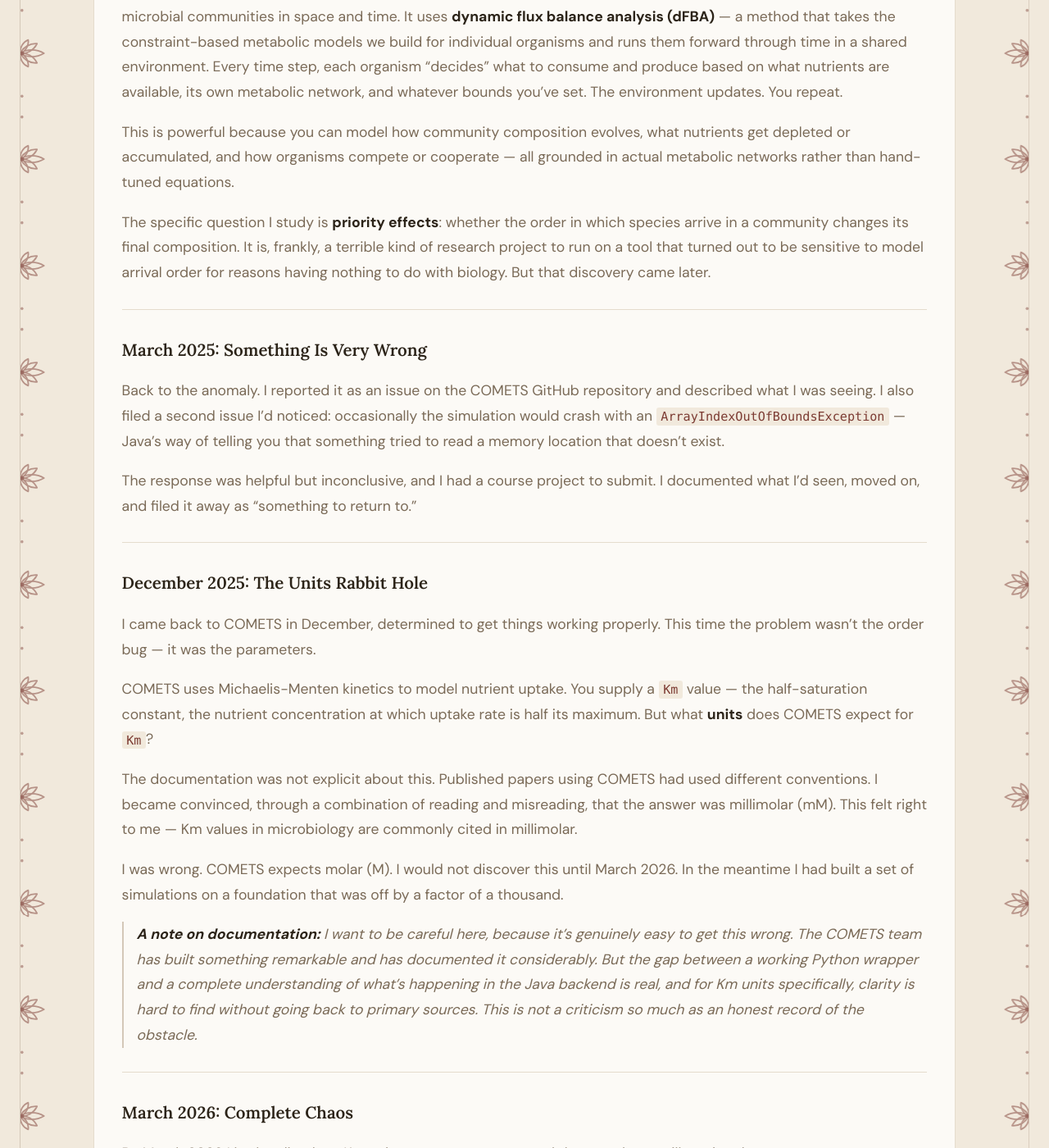
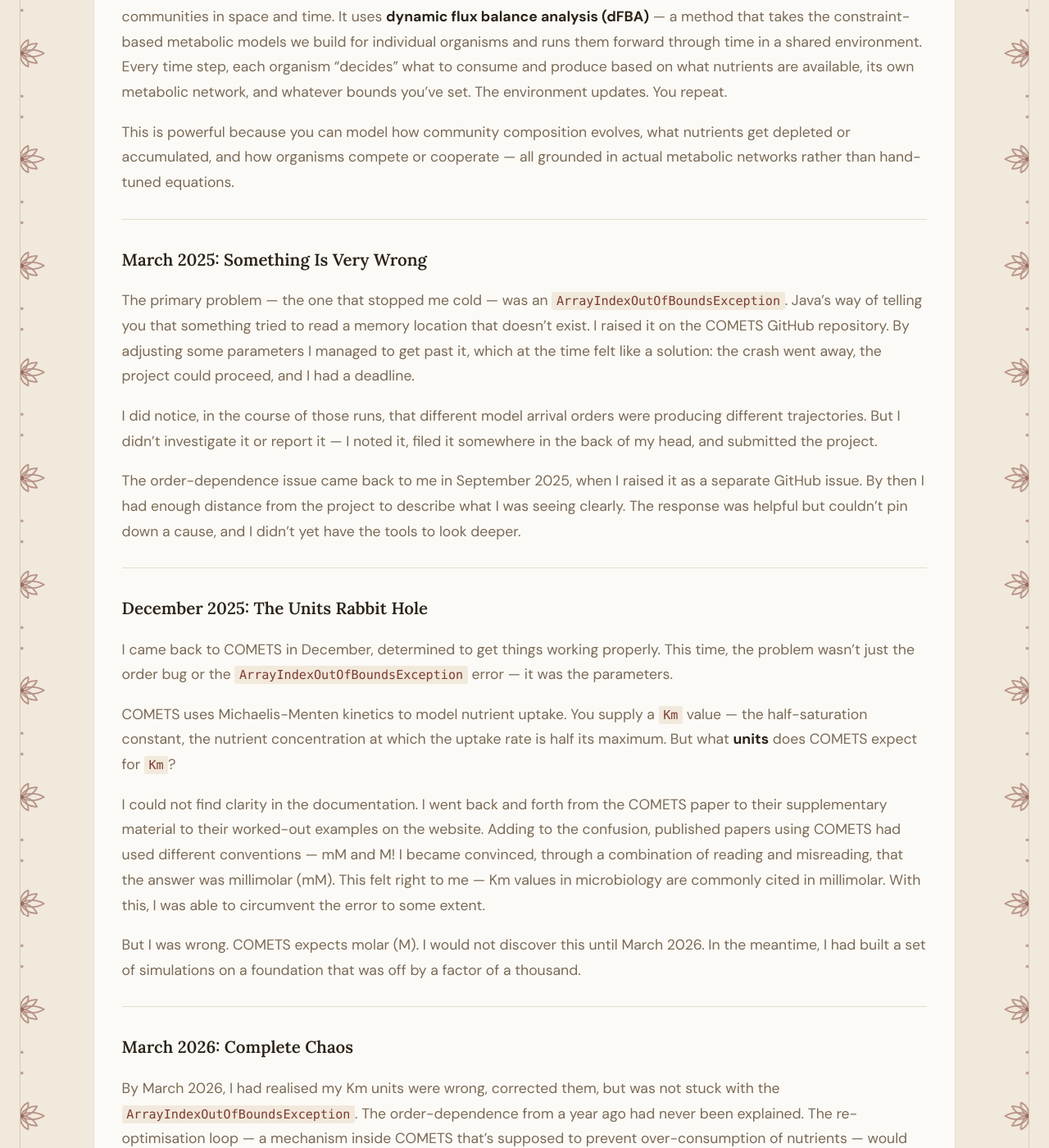
Before and after one commit to SandhyaVasu/SandhyaVasu.github.io, a Jekyll site: the page built from _posts/2026-09-03-comets_bugs.md, in a window 1280 px wide and 1400 px high, scrolled down 1097 px. Shown: the whole window at 82% size. Built offline with Jekyll 4.4.1, drawn with Linux system fonts in a browser that asks for light colours; some of the changed text lies outside the part shown.

Commit message:
Revise summary and clarify COMETS bug descriptions
Updated summary for clarity and corrected terminology regarding COMETS. Improved descriptions of bugs and fixes related to nutrient uptake and model order dependence.

```diff
--- a/_posts/2026-09-03-comets_bugs.md
+++ b/_posts/2026-09-03-comets_bugs.md
@@ -3,18 +3,18 @@
 date: 2026-09-07
 category: from-the-lab
 tags: [COMETS, ]
-summary: A year of chasing bugs in COMETS — and what they taught me about floating-point arithmetic, open-source science, and why I love a tool enough to fix it myself
+summary: A year of chasing bugs in COMETS — and what they taught me about floating-point arithmetic, science, and perseverance
 ---
 
 It started with something that should not have been possible.
 
 I was working on a course project in computational systems biology — a relatively simple simulation of three microorganisms, trying to model butyrate production in a community. The goal was straightforward: run dynamic flux balance analysis, see if the organisms grow, see what they produce. I was using COMETS, a well-regarded Java-based platform with a Python wrapper, built by the Segre Lab at Boston University. It had a good reputation. I expected to spend a few hours on setup and then get to the biology.
 
-Instead I found something that made me sit and stare at my screen for a long time.
+Instead, I found something that made me sit and stare at my screen for a long time.
 
 When I added the three species to the simulation in the order A, B, C, I got one set of growth trajectories. When I added them as B, C, A — same species, same parameters, same initial conditions, same everything, just a different order at `t = 0` — I got a completely different result. Not a small floating-point rounding difference. Different trajectories. Curves that diverged and went their own ways.
 
-I had not changed the biology. I had only changed the order of three function calls in a setup script.
+I had not changed the biology. I had only changed the order of the models in the array, and that too at `t = 0`!
 
 This is the story of what I found when I looked into why.
 
@@ -24,45 +24,43 @@
 
 Before I get into the debugging, let me briefly explain what this tool is and why it matters — because it will make the bugs more meaningful.
 
-COMETS (COnstrainedMinimisation of Exchange-Reactions via Triangulated System) is a platform for simulating microbial communities in space and time. It uses **dynamic flux balance analysis (dFBA)** — a method that takes the constraint-based metabolic models we build for individual organisms and runs them forward through time in a shared environment. Every time step, each organism "decides" what to consume and produce based on what nutrients are available, its own metabolic network, and whatever bounds you've set. The environment updates. You repeat.
+COMETS (Computation of Microbial Ecosystems in Time and Space) is an excellent platform for simulating microbial communities in space and time. It uses **dynamic flux balance analysis (dFBA)** — a method that takes the constraint-based metabolic models we build for individual organisms and runs them forward through time in a shared environment. Every time step, each organism "decides" what to consume and produce based on what nutrients are available, its own metabolic network, and whatever bounds you've set. The environment updates. You repeat.
 
 This is powerful because you can model how community composition evolves, what nutrients get depleted or accumulated, and how organisms compete or cooperate — all grounded in actual metabolic networks rather than hand-tuned equations.
-
-The specific question I study is **priority effects**: whether the order in which species arrive in a community changes its final composition. It is, frankly, a terrible kind of research project to run on a tool that turned out to be sensitive to model arrival order for reasons having nothing to do with biology. But that discovery came later.
 
 ---
 
 ## March 2025: Something Is Very Wrong
 
-Back to the anomaly. I reported it as an issue on the COMETS GitHub repository and described what I was seeing. I also filed a second issue I'd noticed: occasionally the simulation would crash with an `ArrayIndexOutOfBoundsException` — Java's way of telling you that something tried to read a memory location that doesn't exist.
+The primary problem — the one that stopped me cold — was an `ArrayIndexOutOfBoundsException`. Java's way of telling you that something tried to read a memory location that doesn't exist. I raised it on the COMETS GitHub repository. By adjusting some parameters I managed to get past it, which at the time felt like a solution: the crash went away, the project could proceed, and I had a deadline.
 
-The response was helpful but inconclusive, and I had a course project to submit. I documented what I'd seen, moved on, and filed it away as "something to return to."
+I did notice, in the course of those runs, that different model arrival orders were producing different trajectories. But I didn't investigate it or report it — I noted it, filed it somewhere in the back of my head, and submitted the project.
+
+The order-dependence issue came back to me in September 2025, when I raised it as a separate GitHub issue. By then I had enough distance from the project to describe what I was seeing clearly. The response was helpful but couldn't pin down a cause, and I didn't yet have the tools to look deeper.
 
 ---
 
 ## December 2025: The Units Rabbit Hole
 
-I came back to COMETS in December, determined to get things working properly. This time the problem wasn't the order bug — it was the parameters.
+I came back to COMETS in December, determined to get things working properly. This time, the problem wasn't just the order bug or the `ArrayIndexOutOfBoundsException` error — it was the parameters.
 
-COMETS uses Michaelis-Menten kinetics to model nutrient uptake. You supply a `Km` value — the half-saturation constant, the nutrient concentration at which uptake rate is half its maximum. But what **units** does COMETS expect for `Km`?
+COMETS uses Michaelis-Menten kinetics to model nutrient uptake. You supply a `Km` value — the half-saturation constant, the nutrient concentration at which the uptake rate is half its maximum. But what **units** does COMETS expect for `Km`?
 
-The documentation was not explicit about this. Published papers using COMETS had used different conventions. I became convinced, through a combination of reading and misreading, that the answer was millimolar (mM). This felt right to me — Km values in microbiology are commonly cited in millimolar.
+I could not find clarity in the documentation. I went back and forth from the COMETS paper to their supplementary material to their worked-out examples on the website. Adding to the confusion, published papers using COMETS had used different conventions — mM and M! I became convinced, through a combination of reading and misreading, that the answer was millimolar (mM). This felt right to me — Km values in microbiology are commonly cited in millimolar. With this, I was able to circumvent the error to some extent.
 
-I was wrong. COMETS expects molar (M). I would not discover this until March 2026. In the meantime I had built a set of simulations on a foundation that was off by a factor of a thousand.
-
-> **A note on documentation:** I want to be careful here, because it's genuinely easy to get this wrong. The COMETS team has built something remarkable and has documented it considerably. But the gap between a working Python wrapper and a complete understanding of what's happening in the Java backend is real, and for Km units specifically, clarity is hard to find without going back to primary sources. This is not a criticism so much as an honest record of the obstacle.
+But I was wrong. COMETS expects molar (M). I would not discover this until March 2026. In the meantime, I had built a set of simulations on a foundation that was off by a factor of a thousand.
 
 ---
 
 ## March 2026: Complete Chaos
 
-By March 2026 I had realised my Km units were wrong, corrected them, and was still getting the `ArrayIndexOutOfBoundsException`. The order-dependence from a year ago had never been explained. The re-optimisation loop — a mechanism inside COMETS that's supposed to prevent over-consumption of nutrients — would occasionally hang indefinitely.
+By March 2026, I had realised my Km units were wrong, corrected them, but was not stuck with the `ArrayIndexOutOfBoundsException`. The order-dependence from a year ago had never been explained. The re-optimisation loop — a mechanism inside COMETS that's supposed to prevent over-consumption of nutrients — would occasionally hang indefinitely.
 
-The tool felt broken in ways I couldn't diagnose because the relevant logic was inside Java bytecode I hadn't read.
+The tool felt broken in ways I couldn't diagnose because the relevant logic was inside Java script I hadn't read.
 
 I went to my advisor. I told him I couldn't trust the results and I was considering switching to a different dFBA platform entirely.
 
-His response was, essentially: before you abandon it, why don't you go into the Java and fix it?
+He had a different idea. He had earlier pointed me to a paper by Andreas Wagner that described a resource-partitioning approach to dFBA — a fundamentally different way of handling nutrient uptake in a community. In stock COMETS, each species computes how much it can consume as if it were alone in the cell, and over-consumption is corrected after the fact. Wagner's approach partitions nutrients *before* any FBA runs: each species gets a share proportional to its biomass relative to the whole community. My advisor thought this was probably the root of the problem, and his suggestion was direct: go into the Java source and rewrite the uptake logic to match Wagner.
 
 I want to be honest about what I felt when he said that. I do not know Java. I had never decompiled a JAR file. The idea of going into the source code of a scientific computing tool and editing it felt like a thing other people did — people who were primarily software engineers, not biology students with a Python habit.
 
@@ -77,6 +75,8 @@
 The COMETS distribution ships as a compiled JAR file — a bundle of Java bytecode. To see the source, you have to **decompile** it: run a tool that reads the bytecode and reconstructs (approximately) the Java it came from. The result isn't always perfect — decompilers fill in syntax, and sometimes they get it slightly wrong — but it's readable.
 
 The file I needed was `FBACell.java`. It contains the `run()` method — the function that executes one timestep of the dFBA simulation for a single grid cell. Every decision about nutrient uptake, every call to the linear programming solver, every update to biomass and medium concentrations — it's in there. It's also about a thousand lines long.
+
+The specific goal was to find where COMETS computed nutrient uptake rates and rewrite it to match Wagner's method. That meant understanding two things: what Wagner's algorithm actually does in mathematical terms, and what the existing COMETS code does — line by line, array by array — so I could make a change I could defend.
 
 I started at the beginning and started asking questions. What does this variable mean? What does this line do? What is this index counting? Why is this array this length?
 
@@ -176,7 +176,21 @@
 
 **The fix (O2):** Before any call to `changeModelMedia`, combine all models' deltas for each metabolite into a single net change, assign that net change to exactly one canonically chosen "owner" model, and set every other model's delta for that metabolite to zero. Then let the loop run as before — the owner applies the net change and gets clamped once, the others add exactly `0.0` (a no-op in IEEE-754 arithmetic, always). One addition, one clamp, per metabolite, per timestep. Mass is conserved.
 
-> **A note on the Wagner algorithm:** The second build I produced doesn't just fix these bugs — it replaces COMETS's stock uptake logic with the resource-partitioning algorithm described by Andreas Wagner. In stock COMETS, each species computes its uptake bound as if it were alone in the cell: it sees the entire nutrient pool and competes only after the fact. Wagner's method partitions nutrients *before* any FBA runs: each species gets a share proportional to its biomass relative to the whole community. Over-consumption becomes arithmetically impossible (rather than caught and corrected). This is the scientifically cleaner approach for competitive community simulations. The bugs above also exist in that build and are fixed there, but the clamp-creates-mass problem is less severe because the pre-FBA partitioning means the clamp rarely fires. In the stock build, it fires regularly.
+---
+
+## Two Builds, Not One
+
+The Wagner implementation was the primary mission, and it came together over the course of that month. All three fixes above — the index bug, the floating-point accumulation order, the clamp — were applied there first.
+
+But something else fell out in the process.
+
+To evaluate whether Wagner's partitioning actually *changes* the science, I needed a clean comparison arm: a version of COMETS running the original stock uptake logic, but with the same bugs fixed and nothing else altered. If I compared Wagner against unfixed stock, I couldn't tell whether any differences came from the partitioning algorithm or from the implementation bugs. The comparison would be meaningless.
+
+So the stock-fixed build was not planned — it emerged naturally from the Wagner work. Once I had identified and fixed the index bug and both order-dependence problems in the Wagner build, the same fixes applied directly to the stock code. The result is two verified builds that differ in exactly one thing: whether nutrient uptake uses Wagner's community-denominator partitioning or COMETS's original per-species logic. Every other line of code is identical.
+
+**Why the two approaches differ scientifically:** In stock COMETS, each species sees the entire nutrient pool as if it were alone in the cell. Summed across a community, intended uptake can and does exceed what is physically present — the re-optimisation loop is supposed to catch this after the fact, but as we've seen, it has its own problems. In Wagner's approach, nutrients are partitioned *before* any FBA runs. Each species' uptake bound is computed using the total community biomass of all species with an exchange reaction for that metabolite as the denominator, so each species receives a share proportional to its own biomass. Over-consumption becomes arithmetically impossible rather than something to be corrected. For a competitive chemostat study, this is the scientifically cleaner foundation.
+
+The Wagner build is the one I'll be running my simulations on. The stock-fixed build is the control.
 
 ---
 
```
Also changed, not shown: other parts of _posts/2026-09-03-comets_bugs.md (+2 -2 lines).
